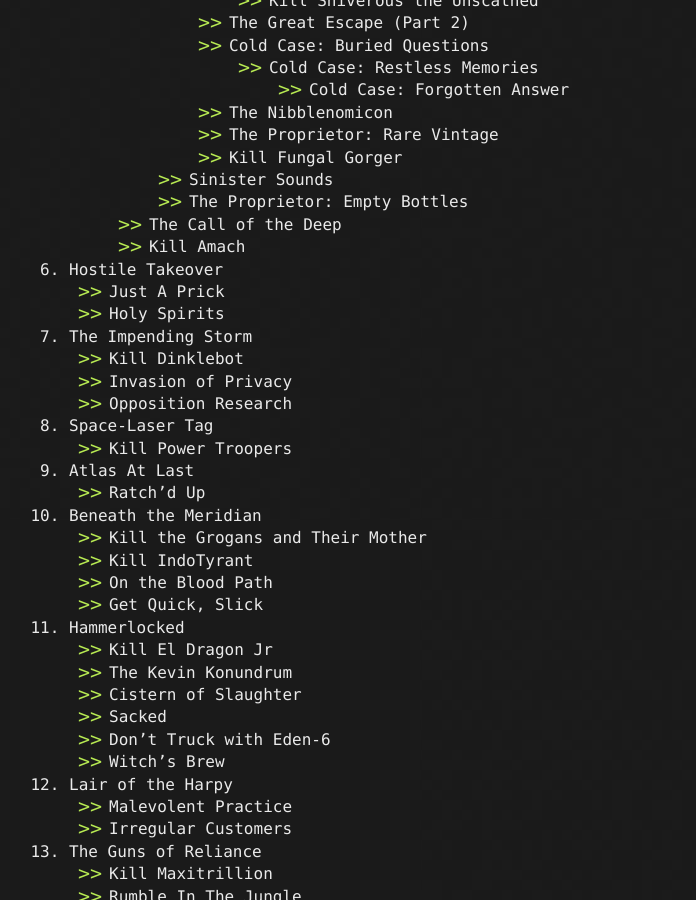
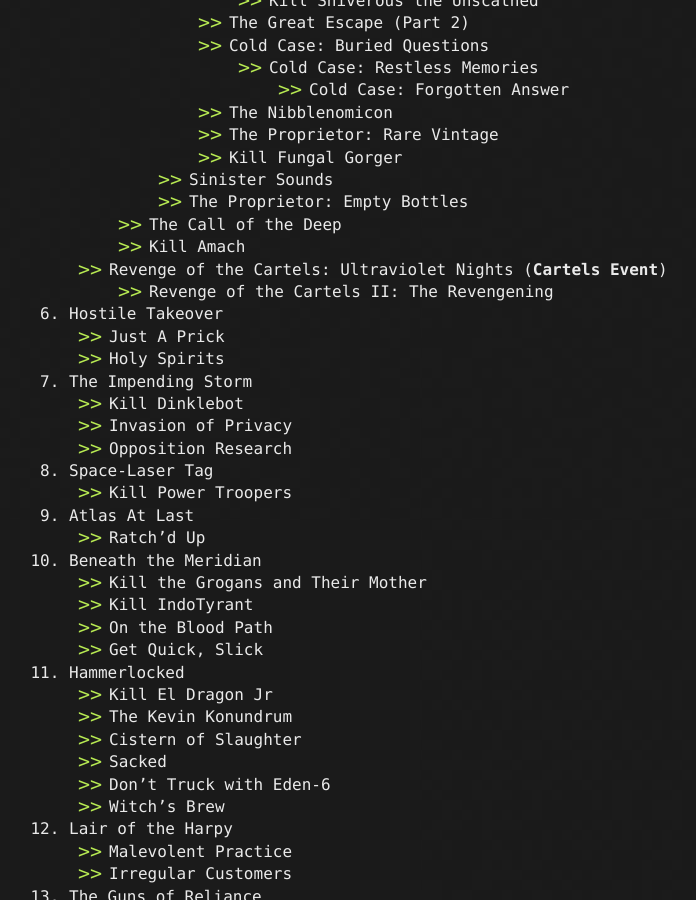
Before and after one commit to FromDarkHell/FromDarkHell.github.io, a Jekyll site: the page built from _posts/gameInfo/2020-4-23-Borderlands-3.md, in a window 1280 px wide and 900 px high, scrolled down 1609 px. Shown: the whole window, without its empty margins (111-807 px from the left). Built offline with Jekyll 4.4.1, drawn with Linux system fonts in a browser that asks for light colours; some of the changed text lies outside the part shown.

Commit message:
Add event mission flow
This one was gathered rather wonkily due to the game being very.. weird.

```diff
--- a/_posts/gameInfo/2019-3-26-Borderlands-3.md
+++ b/_posts/gameInfo/2020-4-23-Borderlands-3.md
@@ -72,6 +72,8 @@ title: Borderlands 3 Glitches / Info / Tools
             * The Proprietor: Empty Bottles
         - The Call of the Deep
         - Kill Amach
+    * Revenge of the Cartels: Ultraviolet Nights (**Cartels Event**)
+        - Revenge of the Cartels II: The Revengening
 6. Hostile Takeover
     * Just A Prick
     * Holy Spirits
```
